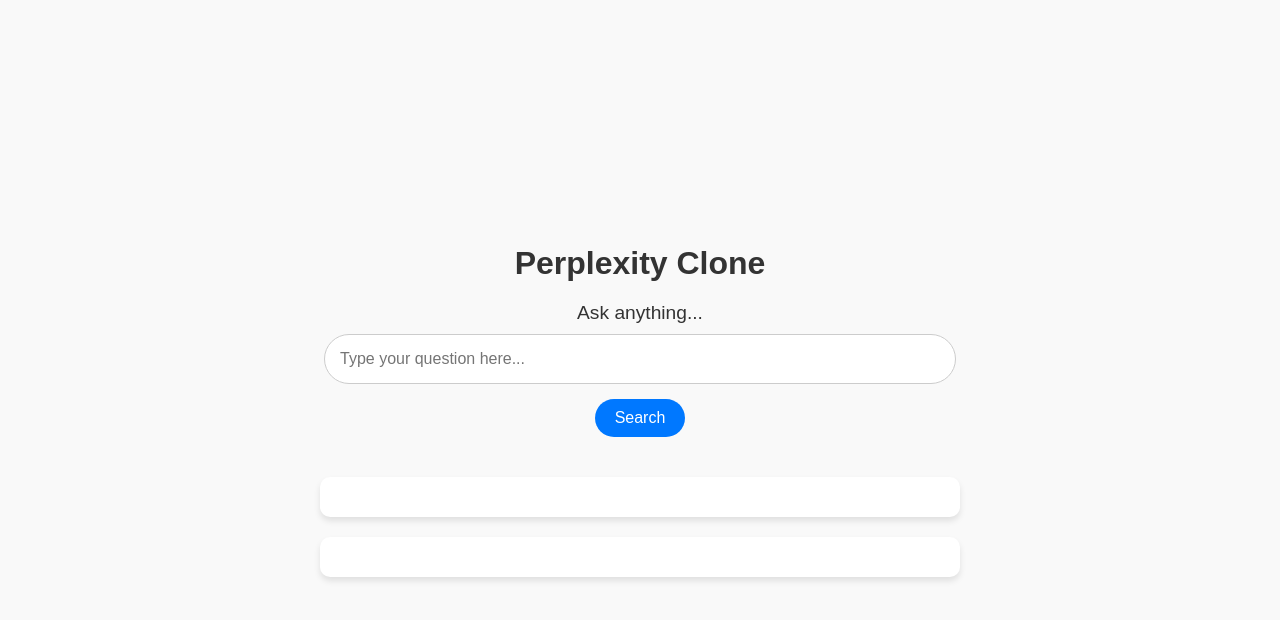
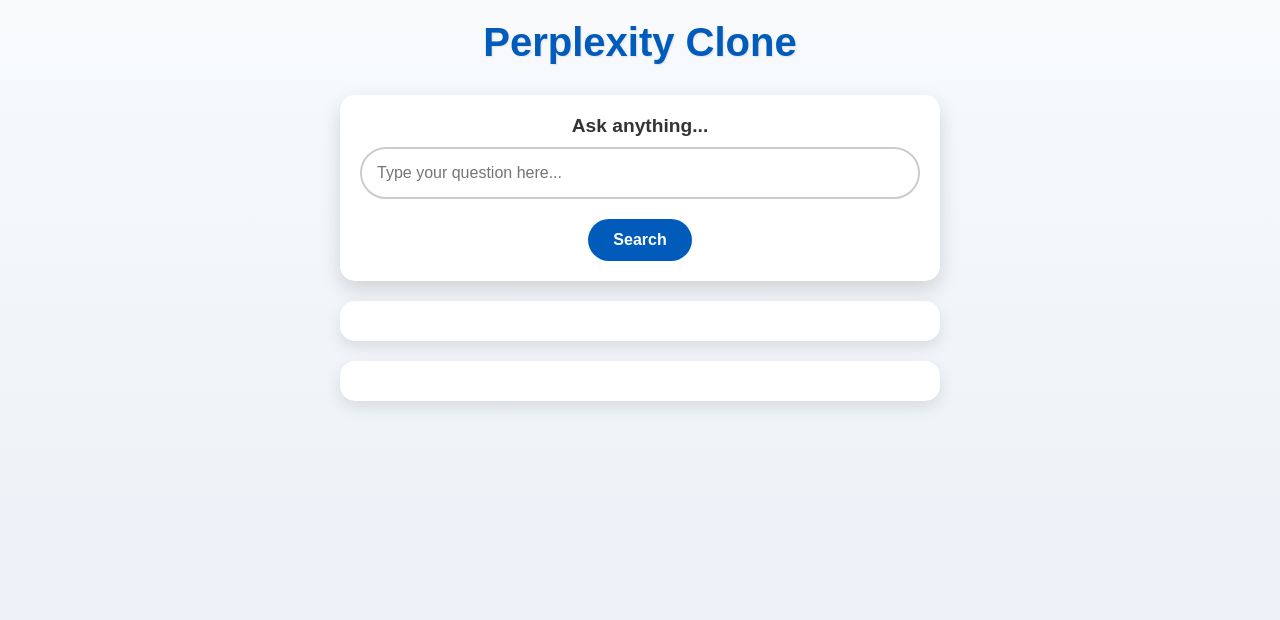
Before and after one commit to vedularaghu/perplexity_clone, a website: page index.html in a window 1280 px wide. Drawn offline with Linux system fonts and the light colour scheme.

Commit message:
Change front-end

```diff
--- a/index.html
+++ b/index.html
@@ -6,22 +6,31 @@
     <meta name="viewport" content="width=device-width, initial-scale=1.0">
     <title>Perplexity Clone</title>
     <style>
-        body {
-            font-family: Arial, sans-serif;
+        /* Reset Styles */
+
+        * {
             margin: 0;
             padding: 0;
-            background-color: #f9f9f9;
+            box-sizing: border-box;
+        }
+
+        body {
+            font-family: 'Arial', sans-serif;
+            background: linear-gradient(to bottom, #f8fafc, #e7eef5);
             color: #333;
             display: flex;
             flex-direction: column;
             align-items: center;
-            justify-content: center;
+            justify-content: flex-start;
             min-height: 100vh;
+            padding: 20px;
         }
 
         h1 {
-            font-size: 2rem;
-            margin-bottom: 20px;
+            font-size: 2.5rem;
+            color: #005bbb;
+            margin-bottom: 30px;
+            text-shadow: 1px 1px 2px rgba(0, 0, 0, 0.1);
         }
 
         form {
@@ -30,57 +39,65 @@
             align-items: center;
             width: 100%;
             max-width: 600px;
-            margin-bottom: 20px;
+            padding: 20px;
+            background: #ffffff;
+            border-radius: 15px;
+            box-shadow: 0 8px 20px rgba(0, 0, 0, 0.15);
         }
 
         label {
             font-size: 1.2rem;
             margin-bottom: 10px;
-            text-align: center;
+            font-weight: bold;
         }
 
         input[type="text"] {
             width: 100%;
             padding: 15px;
             font-size: 1rem;
-            border: 1px solid #ccc;
+            border: 2px solid #ccc;
             border-radius: 30px;
             outline: none;
-            transition: border-color 0.3s ease;
+            transition: border-color 0.3s ease, box-shadow 0.3s ease;
         }
 
         input[type="text"]:focus {
-            border-color: #0078ff;
+            border-color: #005bbb;
+            box-shadow: 0 0 8px rgba(0, 91, 187, 0.3);
         }
 
         button {
-            margin-top: 15px;
-            padding: 10px 20px;
+            margin-top: 20px;
+            padding: 12px 25px;
             font-size: 1rem;
-            background-color: #0078ff;
+            font-weight: bold;
             color: white;
+            background-color: #005bbb;
             border: none;
             border-radius: 30px;
             cursor: pointer;
-            transition: background-color 0.3s ease;
+            transition: background-color 0.3s ease, transform 0.2s ease;
         }
 
         button:hover {
-            background-color: #005bbb;
+            background-color: #003d80;
+            transform: scale(1.05);
         }
 
         .result-section {
             width: 100%;
             max-width: 600px;
             margin-top: 20px;
-            background-color: white;
-            border-radius: 10px;
-            box-shadow: 0 4px 6px rgba(0, 0, 0, 0.1);
+            background: #ffffff;
+            border-radius: 15px;
+            box-shadow: 0 6px 15px rgba(0, 0, 0, 0.1);
             padding: 20px;
+            animation: fadeIn 0.5s ease-in-out;
         }
 
         .result-section h2 {
             font-size: 1.5rem;
+            color: #005bbb;
             margin-bottom: 10px;
         }
 
@@ -101,7 +118,7 @@
 
         .result-section ul li a {
             text-decoration: none;
-            color: #0078ff;
+            color: #005bbb;
         }
 
         .result-section ul li a:hover {
@@ -110,14 +127,26 @@
 
         .followup-question {
             cursor: pointer;
-            color: #0078ff;
+            color: #005bbb;
             text-decoration: underline;
             margin: 5px 0;
             font-size: 0.9rem;
+            transition: color 0.3s ease;
         }
 
         .followup-question:hover {
-            color: #005bbb;
+            color: #003d80;
+        }
+
+        @keyframes fadeIn {
+            from {
+                opacity: 0;
+                transform: translateY(20px);
+            }
+            to {
+                opacity: 1;
+                transform: translateY(0);
+            }
         }
     </style>
 </head>
@@ -148,7 +177,7 @@
                 const response = await fetch('/query', {
                     method: 'POST',
                     headers: {
-                        'Content-Type': 'application/json'
+                        'Content-Type': 'application/json',
                     },
                     body: JSON.stringify({
                         query
@@ -174,7 +203,7 @@
                 const response = await fetch('/followup', {
                     method: 'POST',
                     headers: {
-                        'Content-Type': 'application/json'
+                        'Content-Type': 'application/json',
                     },
                     body: JSON.stringify({
                         question
--- a/server.js
+++ b/server.js
@@ -78,7 +78,7 @@
         model: "gpt-3.5-turbo",
         messages: [
             { role: "system", content: "You are a search engine which asks follow-up questions to a query." },
-            { role: "user", content: `Generate 5 follow-up questions, without question mark, for: ${query} and make sure the query word exists in the question. Don't add numbering` },
+            { role: "user", content: `Generate 5 follow-up questions about ${query} and make sure the query word exists in the question. Don't add numbering at the beginning.` },
         ],
         max_tokens: 100,
         temperature: 0.7,
```
